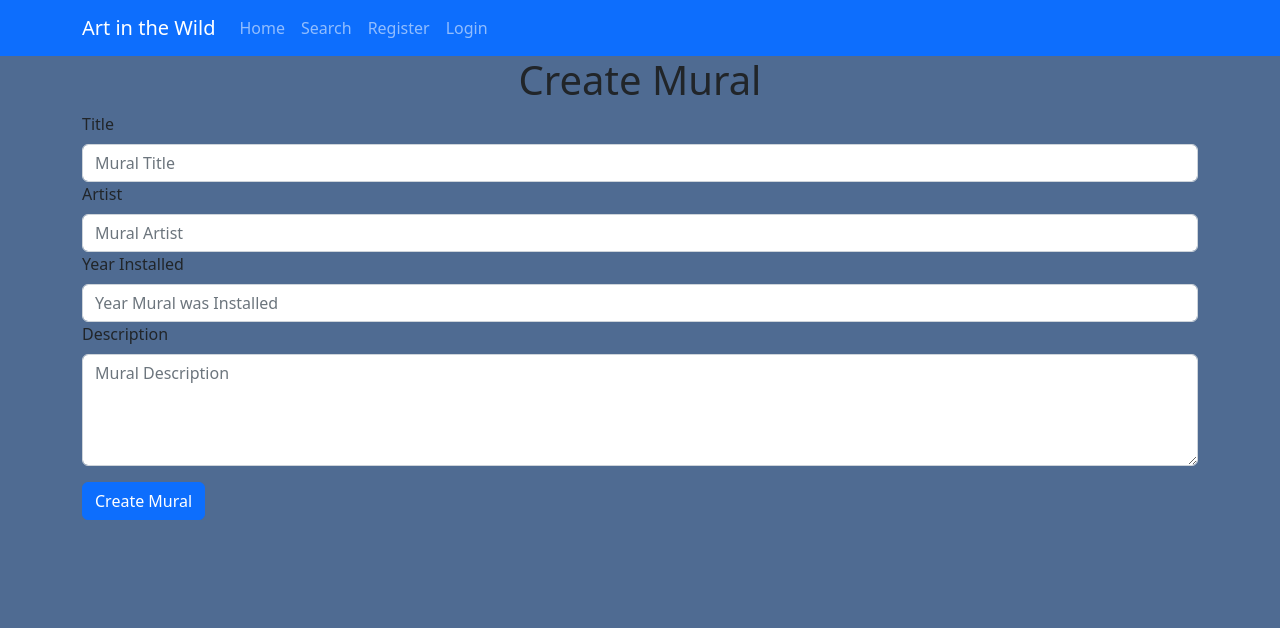
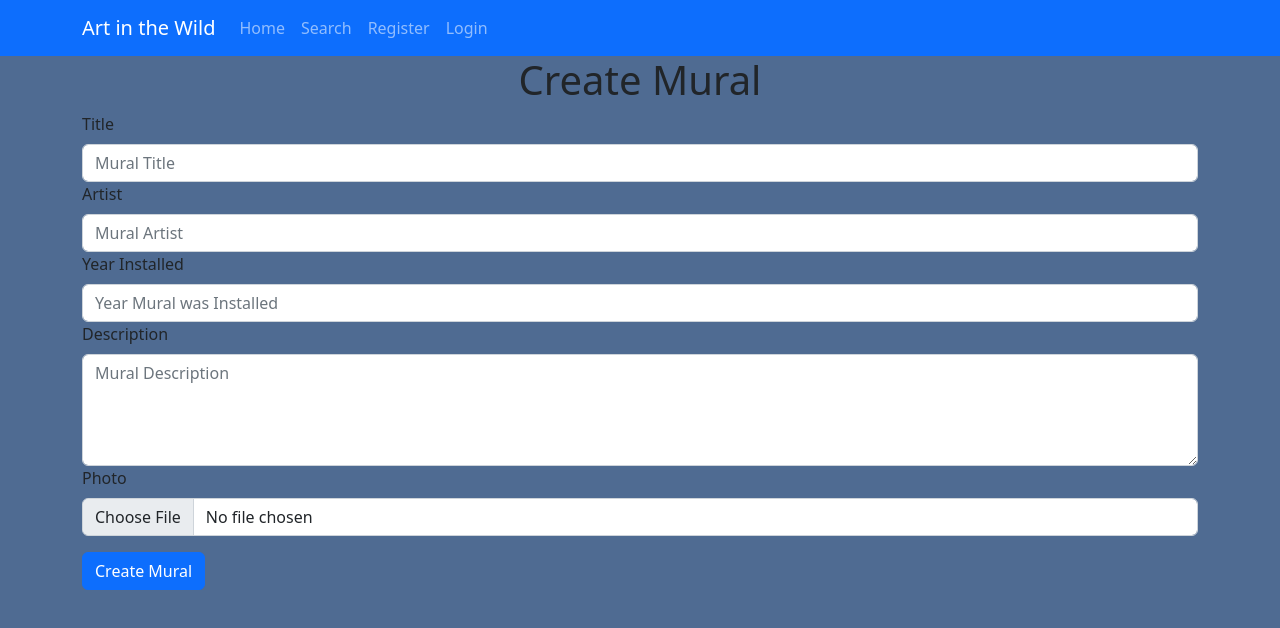
Before and after one commit to GonczarM/ArtInTheWild, a React (Vite) app: page /mural/create in a window 1280 px wide. Shown: the top 628 px of the page. Built offline with nearby package versions, Linux system fonts and the light colour scheme.

Commit message:
fixed port variable for production

```diff
--- a/server.js
+++ b/server.js
@@ -7,7 +7,7 @@ require('dotenv').config()
 require('./config/db')
 const usersController = require('./controllers/users')
 const muralsController = require('./controllers/murals')
-const PORT = 3001
+const PORT = process.env.PORT
 
 //middleware
 app.use(logger('dev'));
--- a/src/pages/CreateMural/CreateMural.jsx
+++ b/src/pages/CreateMural/CreateMural.jsx
@@ -6,10 +6,7 @@ const initialForm = {
 	title: '',
 	artist: '',
 	description: '',
-	locationDescription: '',
 	year: '',
-	lat: '',
-	lng: ''
 }
 
 function CreateMural({ updateMural, user }){
@@ -20,11 +17,19 @@ function CreateMural({ updateMural, user }){
 		setForm({ ...form, [event.target.name]: event.target.value})
 	}
 
+	const handleFile = (event) => {
+		setForm({...form, })
+	}
+
 	const handleSubmit = async (event) => {
     event.preventDefault()
-		const createdMural = await muralsAPI.createMural(form)
-		setForm(initialForm)
-		updateMural(createdMural.mural, user.username)
+		const data = new FormData()
+		for(const prop in form){
+			data.append(prop, form[prop])
+		}
+		const createdMural = await muralsAPI.createMural(data)
+		// setForm(initialForm)
+		// updateMural(createdMural.mural, user.username)
   }
 
 	return(
@@ -76,6 +81,14 @@ function CreateMural({ updateMural, user }){
 						required
 					/>
 				</Form.Group>
+				<Form.Group controlId='photo'>
+					<Form.Label>Photo</Form.Label>
+					<Form.Control
+						type="file"
+						name="photo"
+						onChange={handleFile}
+					/>
+				</Form.Group>
 				<Button type='submit'>Create Mural</Button>
 			</Form>
 		</Container>
```
Also changed, not shown: controllers/murals.js (+11 -9 lines).
